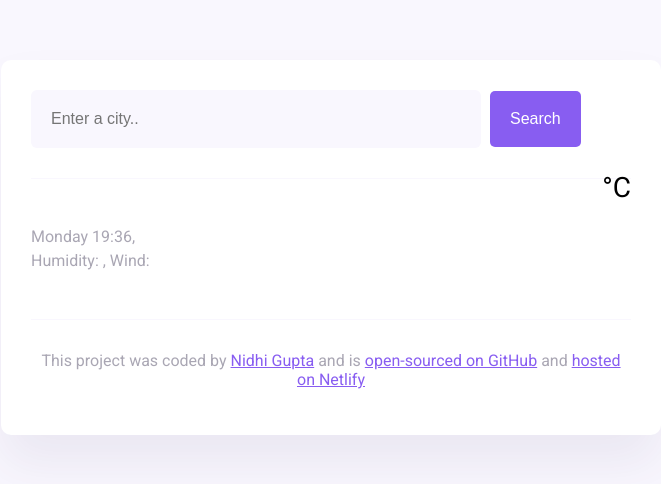
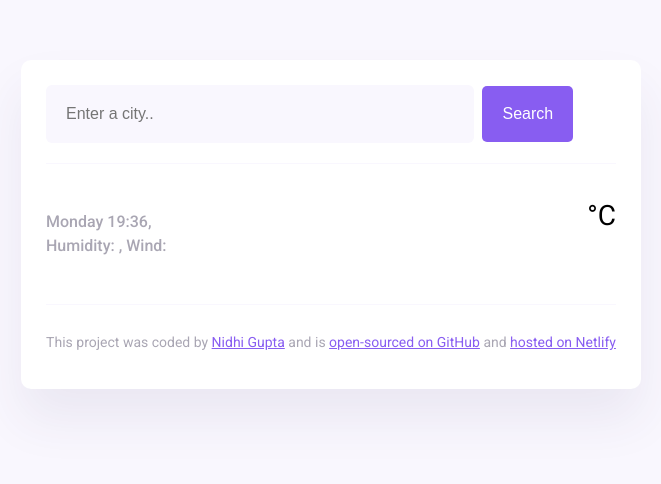
Before and after one commit to Nidhigupta2203/SheCode_Project_Weather_Forecast, a plain HTML site: page index.html in a window 1280 px wide. Shown: the whole page, without its empty margins (309-970 px from the left). Drawn offline with nearby package versions, Linux system fonts and the light colour scheme.

Commit message:
Refactor CSS for weather app design
Adjusted styles for the weather app layout and elements.

```diff
--- a/style.css
+++ b/style.css
@@ -9,16 +9,16 @@ a {
 
 .weather-app {
   background: white;
-  max-width: 600px;
+  max-width: 570px;
   margin: 60px auto;
-  padding: 30px;
+  padding: 25px;
   border-radius: 10px;
   box-shadow: 0 30px 50px rgba(65, 50, 100, 0.08);
 }
 
 header {
   border-bottom: 1px solid #f9f7fe;
-  padding-bottom: 30px;
+  padding-bottom: 20px;
 }
 
 .search-input {
@@ -46,11 +46,6 @@ main {
   padding: 30px 0;
 }
 
-.current-temperature {
-  display:flex;
-  font-size: 48px;
-}
-
 .current-weather {
   display: flex;
   justify-content: space-between;
@@ -64,7 +59,7 @@ main {
 .current-details {
   color: rgba(39, 33, 66, 0.4);
   font-size: 16px;
-  font-weight: 400;
+  font-weight: 500;
   line-height: 24px;
 }
 
@@ -72,29 +67,33 @@ main {
   color: #f65282;
 }
 
+.current-temperature {
+  font-size: 48px;
+   display: flex;
+     margin-left: 10px;
+}
+
 .current-temperature-icon {
-  position: relative;
-  top: -8px;
-  font-size: 40px;
-  margin-right: 10px;
+  height: 88px;
+  width: 88px;
 }
 
 .current-temperature-value {
-  font-size: 80px;
+  font-size: 88px;
   font-weight: bold;
+  line-height: 88px;
 }
 
 .current-temperature-unit {
+  margin-top: 5px;
   font-size: 28px;
-  position: relative;
-  top: -38px;
 }
 
 footer {
   border-top: 1px solid #f9f7fe;
   text-align: center;
   padding-top: 15px;
+  font-size: 14px;
 
   color: rgba(39, 33, 66, 0.4);
-
 }
```
